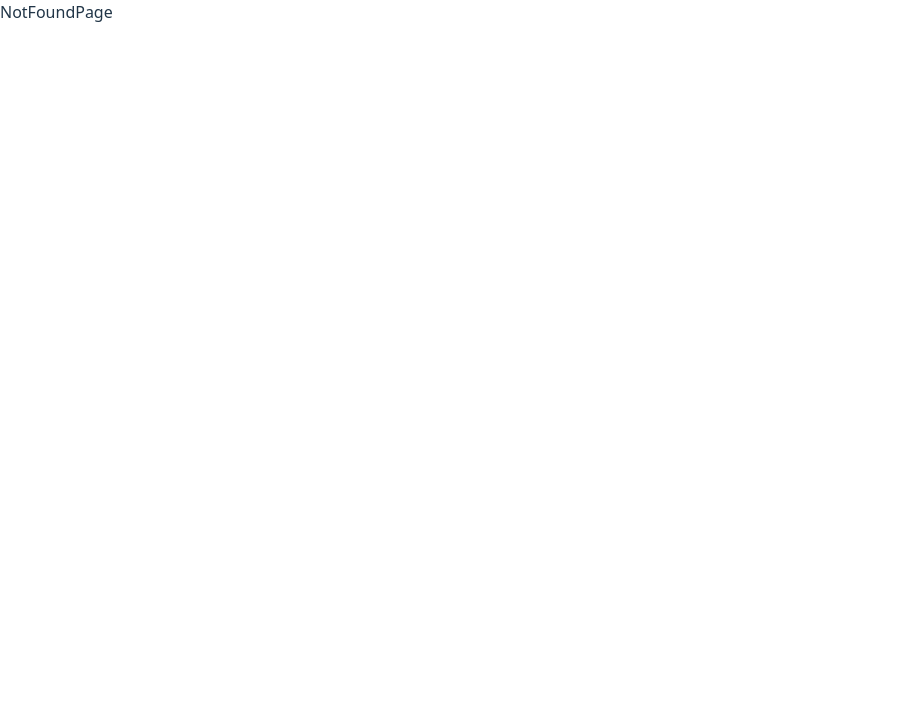
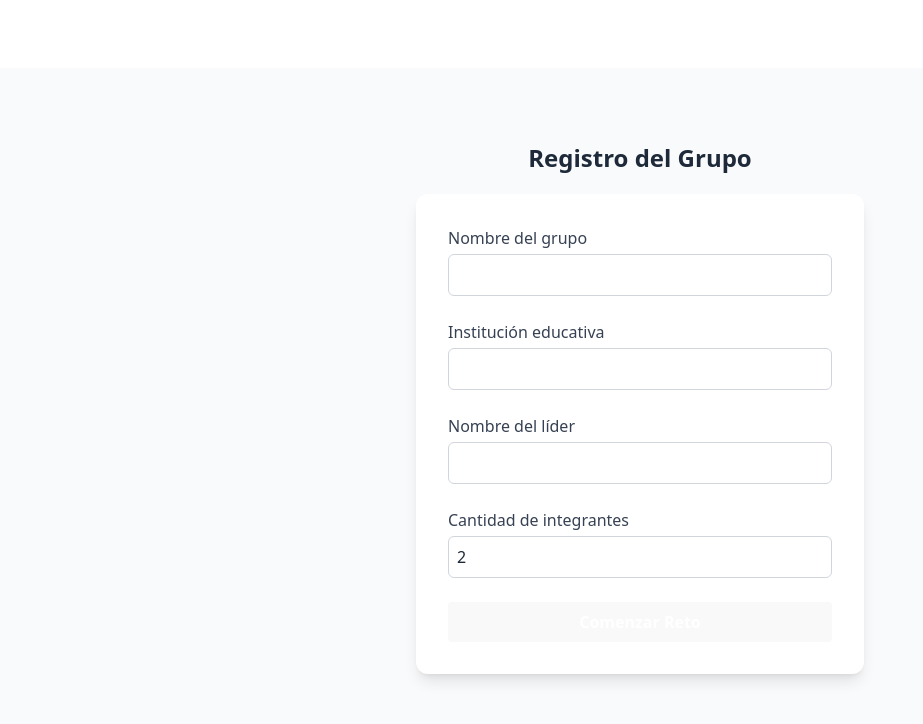
Before and after one commit to carlos-paezf/Social_Engineering_Challenge-Frontend, a React (Vite) app: page /register in a window 1280 px wide. Shown: the top 724 px of the page, without its empty margins (0-923 px from the left). Built offline with nearby package versions, Linux system fonts and the light colour scheme; no server answers.

Commit message:
feat: Add Register Form

```diff
--- /dev/null
+++ b/src/api/useRegisterGroup.ts
@@ -0,0 +1,19 @@
+import { useMutation } from "@tanstack/react-query";
+import type { GroupData } from "../types/Group";
+import { api } from "./client";
+
+interface RegisterResponse {
+    success: boolean;
+    message?: string;
+}
+
+
+
+export const useRegisterGroup = () => {
+    return useMutation<RegisterResponse, Error, GroupData>( {
+        mutationFn: async ( groupData: GroupData ) => {
+            const response = await api.post( "/auth/groups", groupData );
+            return response.data;
+        }
+    } );
+};
--- /dev/null
+++ b/src/features/auth/RegisterForm.tsx
@@ -0,0 +1,92 @@
+import type { FC, FormEvent } from "react";
+import { LoaderSpinner } from "../../components/LoaderSpinner";
+
+interface RegisterProps {
+    handleSubmit: ( e: FormEvent ) => void;
+    groupName: string;
+    setGroupName: ( arg0: string ) => void;
+    institution: string;
+    setInstitution: ( arg0: string ) => void;
+    leaderName: string;
+    setLeaderName: ( arg0: string ) => void;
+    memberCount: number;
+    setMemberCount: ( arg0: number ) => void;
+    error: string;
+    isPending: boolean;
+}
+
+
+export const RegisterForm: FC<RegisterProps> = ( {
+    handleSubmit, error, isPending,
+    groupName, setGroupName,
+    institution, setInstitution,
+    leaderName, setLeaderName,
+    memberCount, setMemberCount
+} ) => {
+    return (
+        <form
+            onSubmit={ handleSubmit }
+            className="bg-white shadow-lg rounded-xl p-8 max-w-md w-full space-y-6"
+        >
+            <div>
+                <label className="block text-gray-700">Nombre del grupo</label>
+                <input
+                    type="text"
+                    value={ groupName }
+                    onChange={ ( e ) => setGroupName( e.target.value ) }
+                    className="mt-1 w-full border border-gray-300 rounded-md p-2 text-gray-800"
+                    required
+                />
+            </div>
+
+            <div>
+                <label className="block text-gray-700">Institución educativa</label>
+                <input
+                    type="text"
+                    value={ institution }
+                    onChange={ ( e ) => setInstitution( e.target.value ) }
+                    className="mt-1 w-full border border-gray-300 rounded-md p-2 text-gray-800"
+                    required
+                />
+            </div>
+
+            <div>
+                <label className="block text-gray-700">Nombre del líder</label>
+                <input
+                    type="text"
+                    value={ leaderName }
+                    onChange={ ( e ) => setLeaderName( e.target.value ) }
+                    className="mt-1 w-full border border-gray-300 rounded-md p-2 text-gray-800"
+                    required
+                />
+            </div>
+
+            <div>
+                <label className="block text-gray-700">Cantidad de integrantes</label>
+                <input
+                    type="number"
+                    value={ memberCount }
+                    onChange={ ( e ) => setMemberCount( parseInt( e.target.value ) ) }
+                    min={ 1 }
+                    max={ 10 }
+                    className="mt-1 w-full border border-gray-300 rounded-md p-2 text-gray-800"
+                    required
+                />
+            </div>
+
+            <button
+                type="submit"
+                disabled={ isPending }
+                className={ `w-full font-semibold py-2 px-4 rounded transition
+                            ${ isPending
+                        ? "bg-gray-300 text-gray-500 cursor-not-allowed"
+                        : "bg-blue-600 text-white hover:bg-blue-700" }
+                        `}
+            >
+                Comenzar Reto
+            </button>
+            { isPending && <LoaderSpinner message="Verificando con el servidor..." className="py-4" size="sm" /> }
+            { error && <p className="text-sm text-red-600 text-center">{ error }</p> }
+        </form>
+    );
+};
--- /dev/null
+++ b/src/pages/RegisterPage.tsx
@@ -0,0 +1,70 @@
+import { useState, type FormEvent } from "react";
+import { useNavigate } from "react-router-dom";
+import { useRegisterGroup } from "../api/useRegisterGroup";
+import { RegisterForm } from "../features/auth/RegisterForm";
+import { MainLayout } from "../layout/MainLayout";
+import { useGameStore } from "../store/useGameStore";
+
+
+const RegisterPage = () => {
+    const [ groupName, setGroupName ] = useState( "" );
+    const [ institution, setInstitution ] = useState( "" );
+    const [ leaderName, setLeaderName ] = useState( "" );
+    const [ memberCount, setMemberCount ] = useState( 2 );
+    const [ error, setError ] = useState( "" );
+
+    const navigate = useNavigate();
+    const setGroupData = useGameStore( ( state ) => state.setGroupData );
+
+    const { mutate: registerGroup, isPending } = useRegisterGroup();
+
+    /**
+     * The handleSubmit function in TypeScript React prevents default form submission, validates form
+     * fields, sets group data, and navigates to a new page.
+     * @param {FormEvent} e - FormEvent is a type that represents the event object for form elements in
+     * TypeScript. In this case, the handleSubmit function takes a FormEvent parameter named e, which
+     * is used to handle form submission events. The function prevents the default form submission
+     * behavior, checks if certain fields are filled out, sets an error
+     * @returns If any of the required fields (groupName, institution, leaderName, memberCount) are
+     * missing or invalid, an error message "Todos los campos son obligatorios" is set and the function
+     * returns without further processing. If all required fields are present and valid, the group data
+     * is set with the provided values and the user is navigated to the "/hints" page.
+     */
+    const handleSubmit = ( e: FormEvent ) => {
+        e.preventDefault();
+
+        if ( !groupName || !institution || !leaderName || memberCount < 1 ) {
+            setError( "Todos los campos son obligatorios" );
+            return;
+        }
+
+        const groupData = { groupName, institution, leaderName, memberCount };
+
+        setGroupData( groupData );
+
+        registerGroup( groupData, {
+            onSuccess: () => navigate( "/hints" ),
+            onError: () => setError( "Hubo un problema al registrar el grupo" )
+        } );
+    };
+
+    return (
+        <MainLayout>
+            <div className="h-screen flex flex-col items-center justify-center px-4">
+                <h1 className="text-2xl font-bold text-center text-gray-800 mb-5">Registro del Grupo</h1>
+
+                <RegisterForm
+                    handleSubmit={ handleSubmit }
+                    groupName={ groupName } setGroupName={ setGroupName }
+                    institution={ institution } setInstitution={ setInstitution }
+                    leaderName={ leaderName } setLeaderName={ setLeaderName }
+                    memberCount={ memberCount } setMemberCount={ setMemberCount }
+                    error={ error } isPending={ isPending }
+                />
+            </div>
+        </MainLayout>
+    );
+};
+
+
+export default RegisterPage;
--- a/src/routes/AppRoutes.tsx
+++ b/src/routes/AppRoutes.tsx
@@ -11,6 +11,7 @@ const CluesPage = lazy( () => import( "../pages/CluesPage" ) );
 const HomePage = lazy( () => import( "../pages/HomePage" ) );
 const LeaderboardPage = lazy( () => import( "../pages/LeaderboardPage" ) );
 const LoginPage = lazy( () => import( "../pages/LoginPage" ) );
+const RegisterPage = lazy( () => import( "../pages/RegisterPage" ) );
 
 
 const router = createBrowserRouter( [
@@ -18,6 +19,13 @@ const router = createBrowserRouter( [
         path: '/', element: (
             <Suspense fallback={ <LoaderSpinner message="Cargando inicio..." className="min-h-screen" size="lg" /> }>
                 <HomePage />
+            </Suspense>
+        )
+    },
+    {
+        path: '/register', element: (
+            <Suspense fallback={ <LoaderSpinner message="Cargando registro..." className="min-h-screen" size="lg" /> }>
+                <RegisterPage />
             </Suspense>
         )
     },
--- /dev/null
+++ b/src/store/useGameStore.ts
@@ -0,0 +1,47 @@
+import { create } from "zustand";
+import type { GroupData } from "../types/Group";
+
+
+interface GameStore {
+    groupData: GroupData | null;
+    setGroupData: ( data: GroupData ) => void;
+    clearGroupData: () => void;
+}
+
+
+const loadGroupData = (): GroupData | null => {
+    try {
+        const raw = localStorage.getItem( "groupData" );
+        if ( !raw ) return null;
+        const parsed = JSON.parse( raw );
+        if (
+            typeof parsed === "object" &&
+            parsed !== null &&
+            "groupName" in parsed &&
+            "institution" in parsed &&
+            "leaderName" in parsed &&
+            "memberCount" in parsed
+        ) {
+            return parsed as GroupData;
+        }
+        return null;
+    } catch {
+        return null;
+    }
+};
+
+
+
+export const useGameStore = create<GameStore>(
+    ( set ) => ( {
+        groupData: loadGroupData(),
+        setGroupData: ( data ) => {
+            localStorage.setItem( "groupData", JSON.stringify( data ) );
+            set( { groupData: data } );
+        },
+        clearGroupData: () => {
+            localStorage.removeItem( "groupData" );
+            set( { groupData: null } );
+        }
+    } )
+);
--- /dev/null
+++ b/src/types/Group.ts
@@ -0,0 +1,6 @@
+export interface GroupData {
+    groupName: string;
+    institution: string;
+    leaderName: string;
+    memberCount: number;
+}
```
